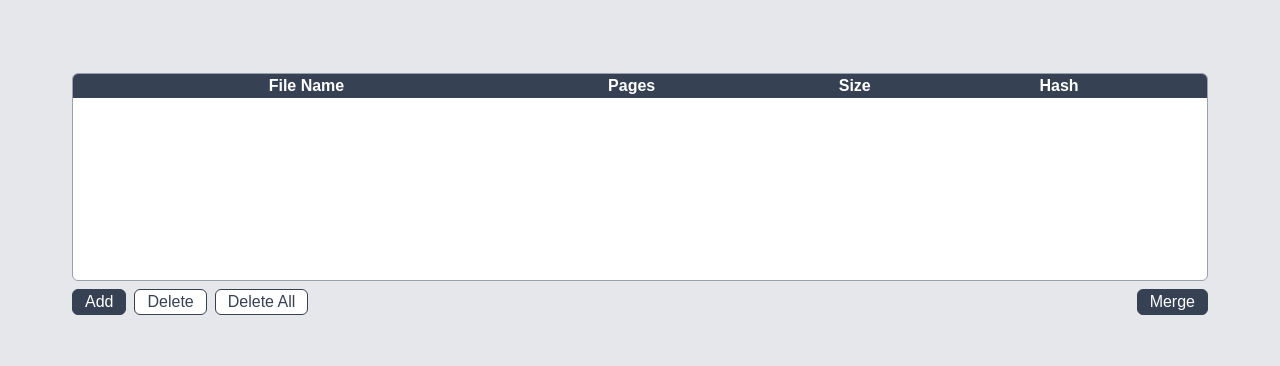
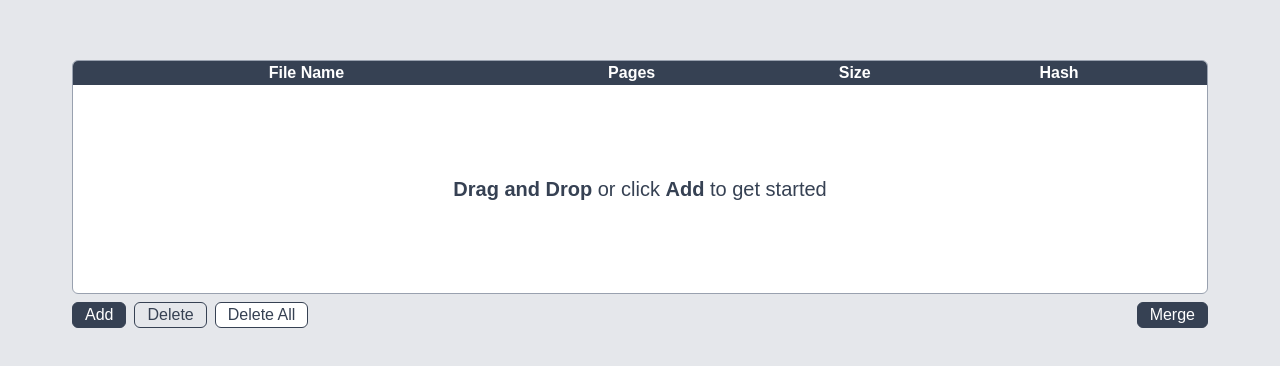
Before and after one commit to nougat-sw/pdf-merge, a React (Vite) app: page / in a window 1280 px wide. Shown: the part 206-572 px from the top of the page. Built offline with nearby package versions, Linux system fonts and the light colour scheme; a web font is replaced by a local one.

Commit message:
feat: select all

```diff
--- a/index.html
+++ b/index.html
@@ -2,7 +2,6 @@
 <html lang="en">
     <head>
         <meta charset="UTF-8" />
-        <link rel="icon" type="image/svg+xml" href="/vite.svg" />
         <meta name="viewport" content="width=device-width, initial-scale=1.0" />
         <title>PDF Merge</title>
     </head>
--- a/src/App.tsx
+++ b/src/App.tsx
@@ -1,10 +1,10 @@
-import Dropzone from "./components/Dropzone";
+import Table from "./components/Table";
 
 export default function App() {
     return (
         <div className="flex h-dvh items-center justify-center bg-gray-200 text-gray-700">
             <div className="flex w-6xl flex-col gap-2 px-2">
-                <Dropzone />
+                <Table />
             </div>
         </div>
     );
--- a/src/components/DropZone.tsx
+++ b/src/components/Table.tsx
@@ -6,7 +6,7 @@ import { filesize } from "filesize";
 import { truncateEnd } from "../lib/truncate";
 import { FaTrash } from "react-icons/fa";
 
-export default function Dropzone() {
+export default function Table() {
     const { addFiles, files, toggleIsSelected, selectAll, deselectAll, deleteByHash } = useContext(FileContext);
 
     const onDrop = useCallback(
@@ -16,7 +16,7 @@ export default function Dropzone() {
         [addFiles],
     );
 
-    const { getRootProps, getInputProps, open } = useDropzone({
+    const { getRootProps, getInputProps, open, isDragActive } = useDropzone({
         onDrop,
         accept: {
             "application/pdf": [],
@@ -57,6 +57,21 @@ export default function Dropzone() {
         </tr>
     ));
 
+    const prompt = (
+        <div className="text-center">
+            {isDragActive ? (
+                <>
+                    <span className="font-bold">Drop</span> the files <span className="font-bold">here</span>
+                </>
+            ) : (
+                <>
+                    <span className="font-bold">Drag and Drop</span> or click <span className="font-bold">Add</span> to
+                    get started{" "}
+                </>
+            )}
+        </div>
+    );
+
     return (
         <div className="flex flex-col gap-2">
             <div {...getRootProps()} className="min-h-52 overflow-hidden rounded-md border border-gray-400 bg-white">
@@ -66,7 +81,12 @@ export default function Dropzone() {
                         <tr className="bg-gray-700 text-white">
                             <th className="px-1">
                                 {files.length > 0 && (
-                                    <input type="checkbox" className="accent-white" onChange={handleCheckAll} />
+                                    <input
+                                        type="checkbox"
+                                        className="accent-white"
+                                        onChange={handleCheckAll}
+                                        checked={files.every((file) => file.isSelected)}
+                                    />
                                 )}
                             </th>
                             <th className="px-1">File Name</th>
@@ -78,6 +98,9 @@ export default function Dropzone() {
                     </thead>
                     <tbody className="divide-y divide-gray-300">{tableContent}</tbody>
                 </table>
+                {files.length === 0 && (
+                    <div className="flex min-h-52 items-center justify-center p-2 text-xl">{prompt}</div>
+                )}
             </div>
             <TableOperations openFileDialog={open} />
         </div>
--- a/src/components/TableOperations.tsx
+++ b/src/components/TableOperations.tsx
@@ -2,7 +2,7 @@ import { useContext } from "react";
 import { FileContext } from "../Contexts/FileContext";
 
 export default function TableOperations({ openFileDialog }: { openFileDialog: () => void }) {
-    const { deleteSelected, deleteAll } = useContext(FileContext);
+    const { deleteSelected, deleteAll, files } = useContext(FileContext);
 
     return (
         <div className="flex justify-between gap-2">
@@ -15,7 +15,8 @@ export default function TableOperations({ openFileDialog }: { openFileDialog: ()
                 </button>
                 <button
                     onClick={deleteSelected}
-                    className="cursor-pointer rounded-md border border-gray-700 bg-white px-3 ring-gray-700 ring-offset-2 ring-offset-white focus:ring-2 focus:outline-none"
+                    disabled={!files.some((file) => file.isSelected)}
+                    className="cursor-pointer rounded-md border border-gray-700 bg-white px-3 ring-gray-700 ring-offset-2 ring-offset-white focus:ring-2 focus:outline-none disabled:cursor-default disabled:bg-gray-200"
                 >
                     Delete
                 </button>
```
